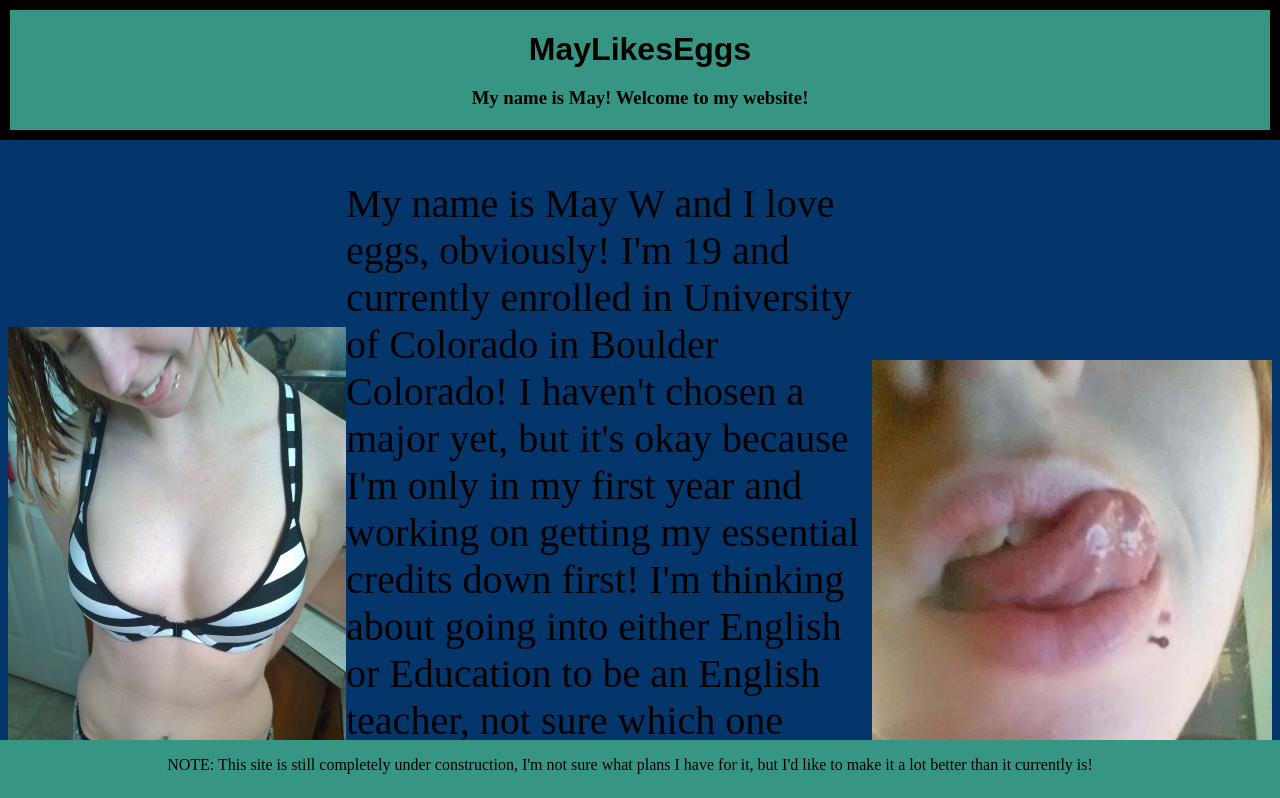
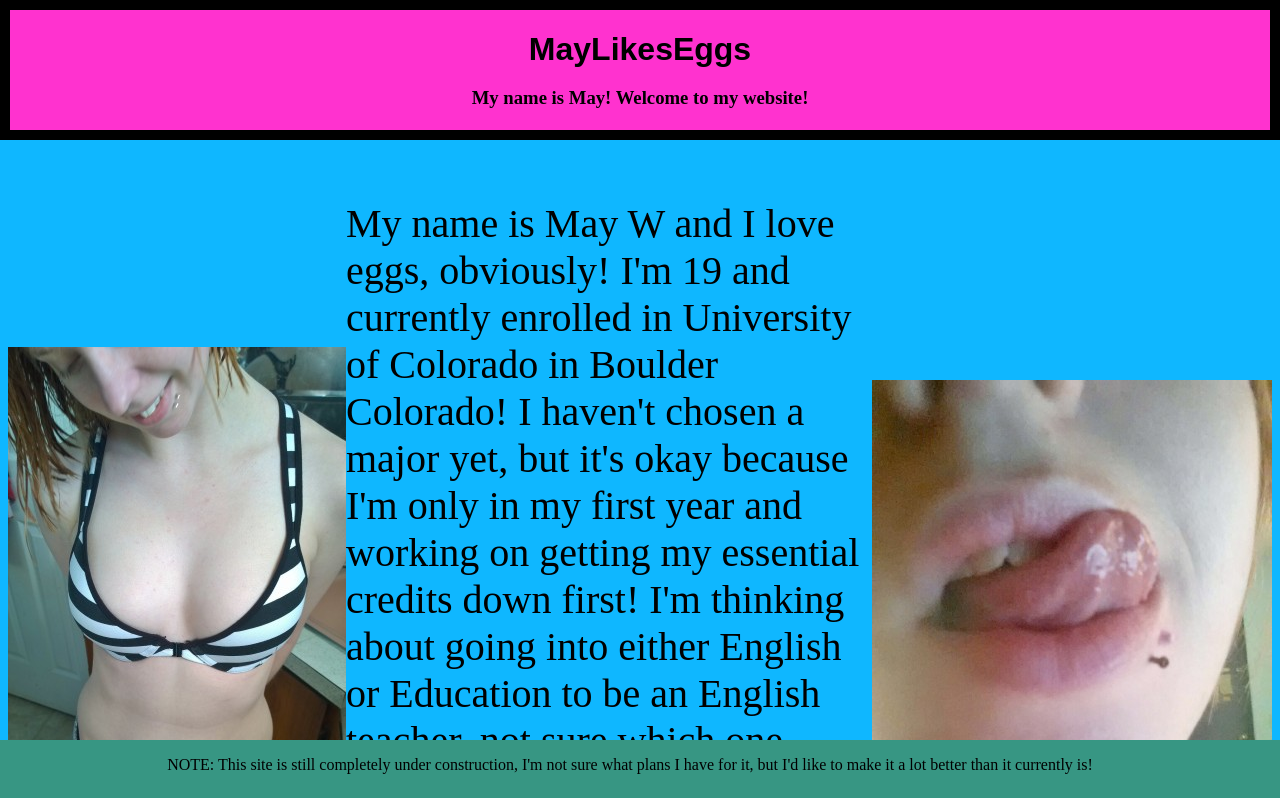
Before and after one commit to maylikeseggs/mysite, a plain HTML site: page index.html in a window 1280 px wide. Shown: the top 798 px of the page. Drawn offline with Linux system fonts and the light colour scheme.

Commit message:
Updated Colors!

```diff
--- a/style.css
+++ b/style.css
@@ -1,6 +1,6 @@
 body {
-    background-color: #05366b;
-    margin-top: 140px;
+    background-color: #0fb7ff;
+    margin-top: 160px;
 }
 
 header {
@@ -9,7 +9,7 @@ header {
     top: 0px;
     right: 0px;
     height: 120px;
-    background-color: #379683;
+    background-color: #ff32cf;
     display: flex;
     align-items: center;
     justify-content: flex-start;
```
